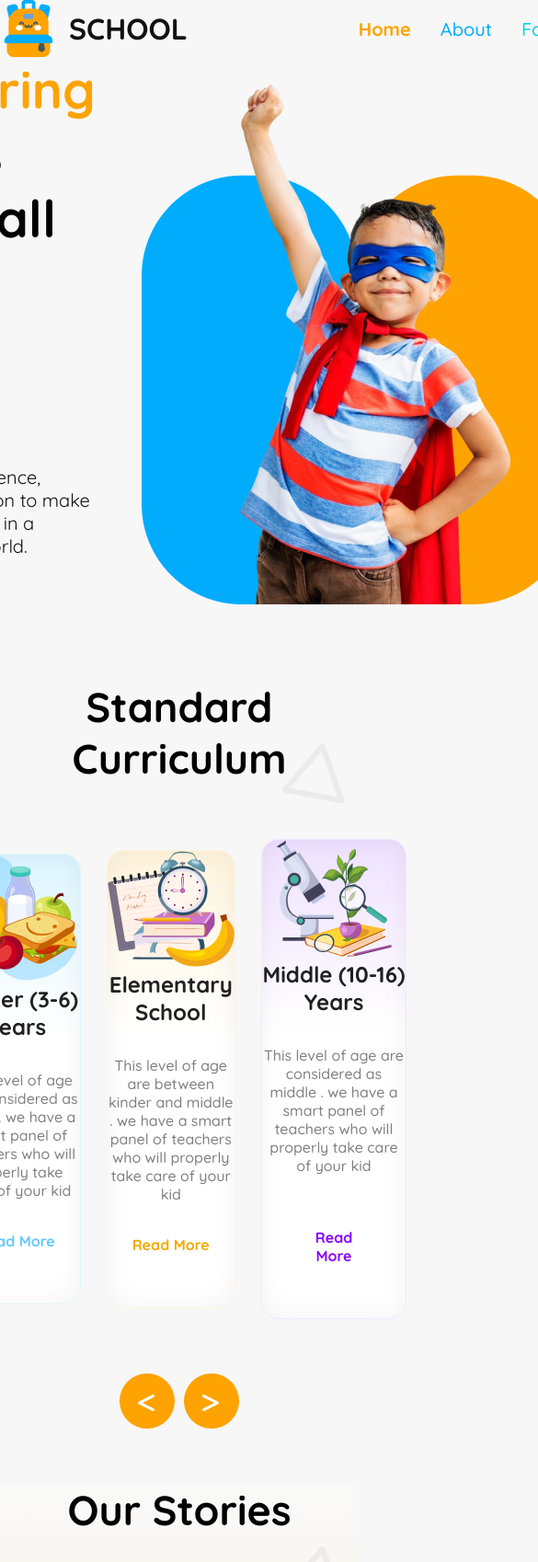
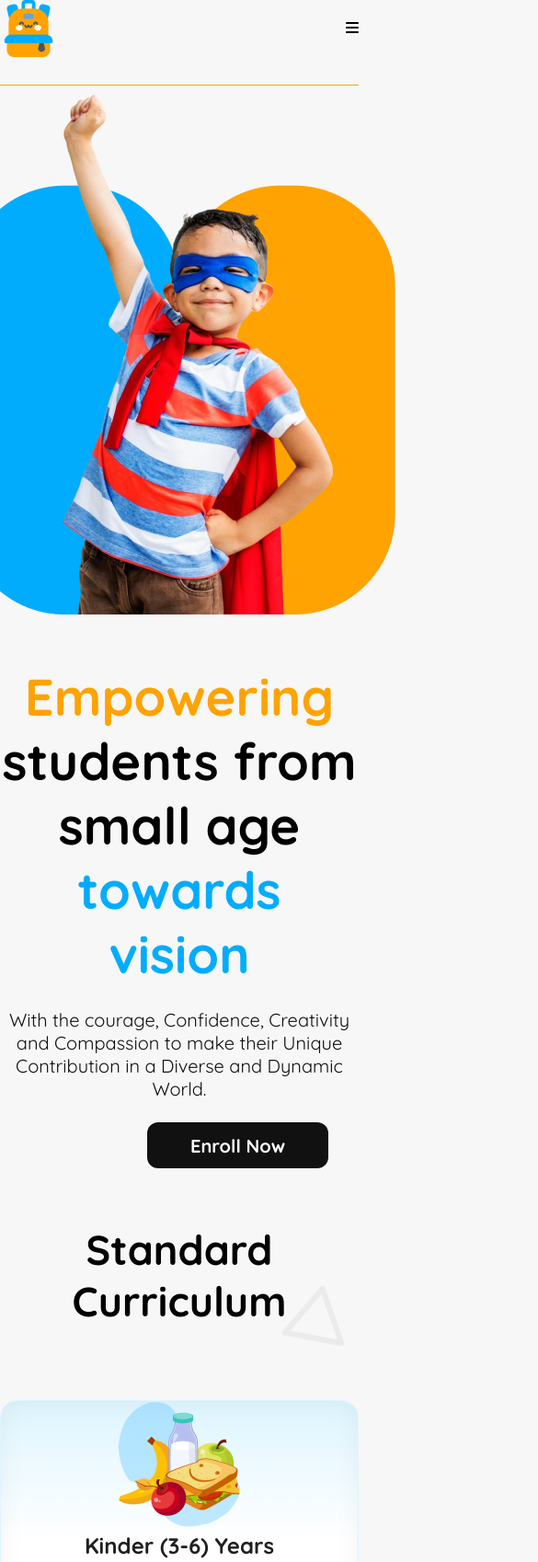
Before and after one commit to nazmul09ipe/B11A2-assignment-2, a plain HTML site: page index.html in a window 390 px wide. Shown: the top 1698 px of the page at 92% size, 585 px wide, since content can reach past the window. Drawn offline with Linux system fonts and the light colour scheme.

Commit message:
fourth commit

```diff
--- a/index.html
+++ b/index.html
@@ -19,6 +19,7 @@
             <img src="./assets/logo.png" alt="">
             <h3>SCHOOL</h3>
         </div>
+       <div class="hamburger"><i class="fa-solid fa-bars"></i></div>
         <div class="nav-links">
             <ul class="link-item">
 
@@ -33,12 +34,18 @@
 
 
 
+
+
         </div>
+
+
     </div>
 
 
 
     </section>
+
+
     <section class="hero">
         <div class="hero-content">
             <p class="long-para"><span class="empower">Empowering</span>
--- a/styles/styles.css
+++ b/styles/styles.css
@@ -36,13 +36,19 @@ background: rgb(247, 247, 247);
 
 
 
-.nav-bar{ max-width: 1158px;
+.nav-bar{
+    max-width: 1158px;
     margin: 0 auto;
     display: flex;
-    justify-content: space-around;
+    justify-content: space-between;
     align-items: center;
-    gap: 186px;
 
+
+
+}
+
+.hamburger{
+    visibility: hidden;
 }
 
 
@@ -251,7 +257,7 @@ background: rgb(247, 247, 247);
 }
 
 .card { max-width: 1160px;
-    height: 481px;
+
 
     margin: 0 auto;
     display: flex;
@@ -524,7 +530,6 @@ padding: 123px 228px 174px 140px;
     gap: 100px;
 
 
-
 }
 
 
@@ -587,4 +592,78 @@ font-weight: 700;
   align-items: center;
 
   height: 222px;
+
+
+
 }
+
+
+@media screen and (max-width: 576px){
+    .nav-pic h3{display: none;}
+    .nav-links{
+        display: none;
+
+    }
+    .hamburger{
+        visibility: visible;
+    }
+
+      .nav-bar{display: flex;
+        justify-content: space-between;
+        align-items: center;
+        border-bottom: 1px solid rgb(254, 163, 1);
+        padding-bottom: 30px;
+      }
+      .hero-content{
+        display: flex;
+        flex-direction: column;
+        text-align: center;}
+
+        .hero-content button{
+            margin-left: 10rem;
+        }
+.hero{
+    display: flex;
+    flex-direction: column-reverse;
+    justify-content: center;
+    align-items: center;
+    margin-bottom: 50px;
+}
+.card{
+    display: grid;
+  grid-template-columns: repeat(1, 1fr);
+    justify-content: center;
+    align-items: center;
+
+}
+
+.main-item{
+    display: none;
+}
+.branch-item{
+    display: grid;
+    grid-template-columns: repeat(2, 1fr);
+    justify-content: center;
+    align-items: center;
+}
+
+
+
+.second-content{
+    text-align: left;
+}
+
+
+.footer-content{
+    display: grid;
+    grid-template-columns: repeat(1, 1fr);
+    justify-content: center;
+    align-items: center;
+
+
+}
+
+
+
+
+    }
```
